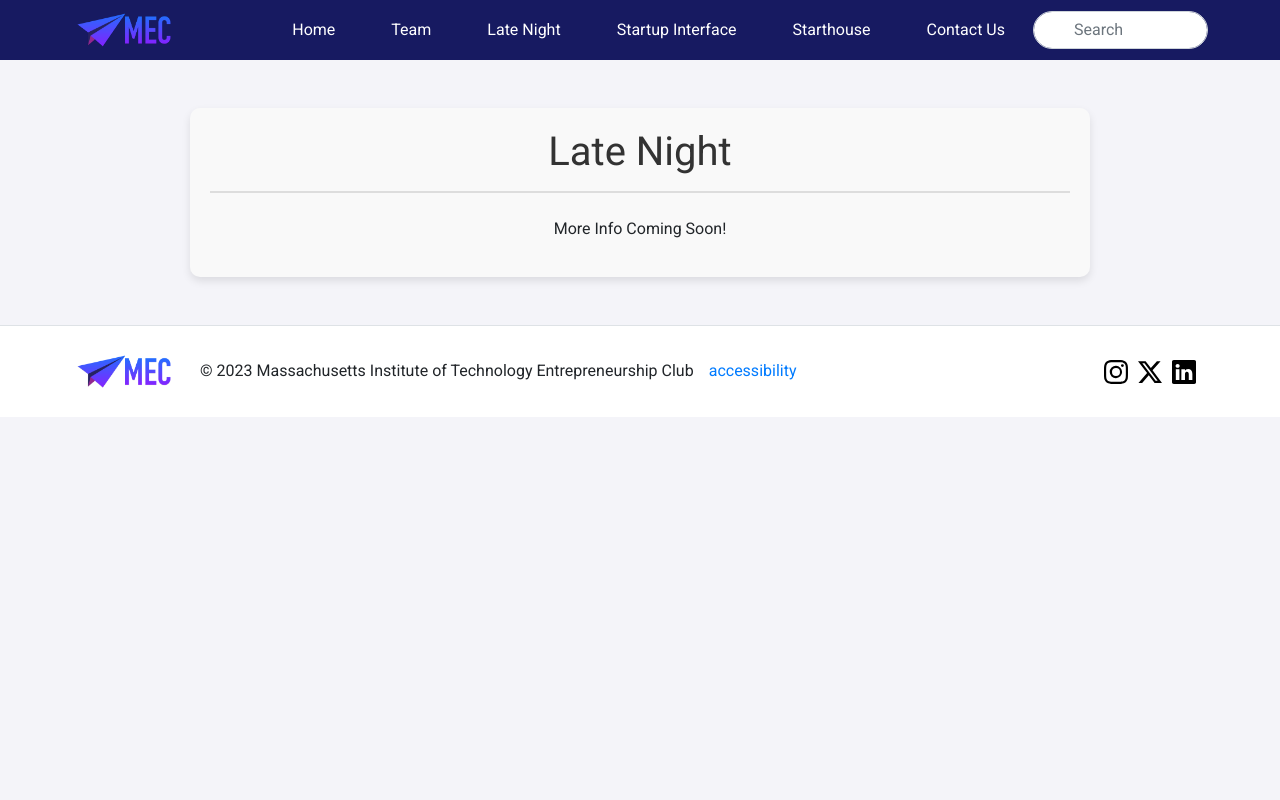
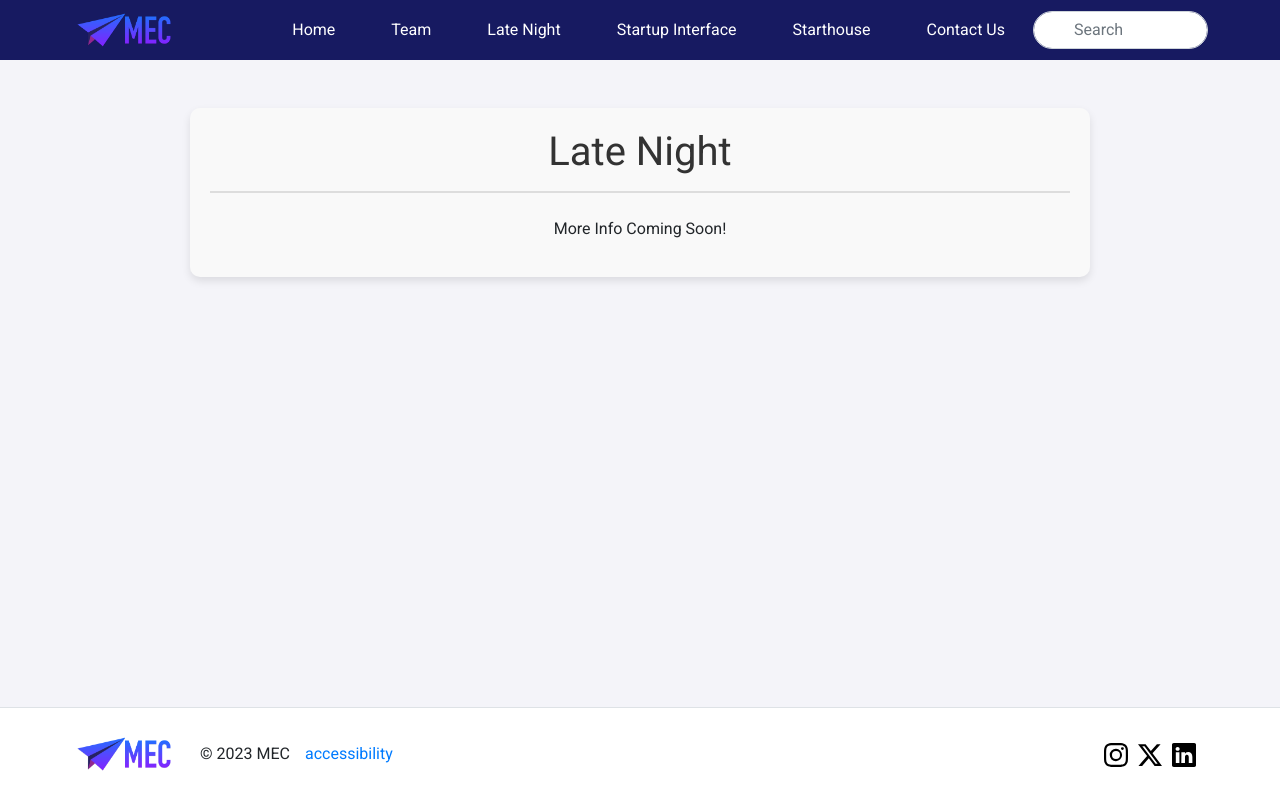
Before and after one commit to VittalT/MEC-Website, a website: page late-night.html in a window 1280 px wide. Drawn offline with nearby package versions, Linux system fonts and the light colour scheme.

Commit message:
Qudus's footer suggestions:

```diff
--- a/css/styles.css
+++ b/css/styles.css
@@ -1,8 +1,17 @@
 /* Home Page */
+
+html {
+  height: 100%;
+}
 
 body {
   font-family: "Roboto", sans-serif;
   background-color: #f4f4f9;
+  margin: 0;
+  padding: 0;
+  height: 100%;
+  display: flex;
+  flex-direction: column;
 }
 
 .navbar {
@@ -115,12 +124,13 @@ body {
 }
 
 #page-container {
-  position: relative;
+  display: flex;
+  flex-direction: column;
   min-height: 100vh;
 }
 
 #content-wrap {
-  padding-bottom: 2.5rem;
+  flex-grow: 1;
 }
 
 footer {
@@ -128,8 +138,9 @@ footer {
   justify-content: space-between;
   align-items: center;
   padding: 0 5%;
-  background-color: white; /* Or any other color */
-  flex-wrap: nowrap; /* Prevents the items from wrapping */
+  background-color: white;
+  flex-wrap: nowrap;
+  margin-top: auto;
 }
 
 footer > * {
--- a/footer.html
+++ b/footer.html
@@ -4,9 +4,7 @@
   <a onclick="redirectToHomePage()" class="navbar-brand" href="#">
     <img src="./images/short-airplane.png" alt="MEC Logo" width="100" />
   </a>
-  <span class="text-body-secondary"
-    >© 2023 Massachusetts Institute of Technology Entrepreneurship Club</span
-  >
+  <span class="text-body-secondary">© 2023 MEC</span>
   <a href="https://accessibility.mit.edu/" target="_blank">accessibility</a>
 
   <ul class="nav social-media-links">
--- a/late-night.html
+++ b/late-night.html
@@ -33,11 +33,14 @@
     <link rel="stylesheet" href="css/styles.css" />
   </head>
   <body>
+    <div id="page-container">
+      <div id="content-wrap">
         <div id="navbar-container"></div>
 
         <div class="container my-5" data-aos="zoom-in">
           <h1 class="text-center mb-4">Late Night</h1>
           <p class="text-center">More Info Coming Soon!</p>
+        </div>
       </div>
 
       <!-- Footer will be added here -->
@@ -57,5 +60,6 @@
       <!-- Custom JS -->
       <script src="js/script.js"></script>
       <script src="js/loadNavbar.js"></script>
+    </div>
   </body>
 </html>
```
Also changed, not shown: contact.html (+1 -2 lines), index.html (+10 -72 lines), starthouse.html (+1 -1 lines), startup-interface.html (+1 -1 lines), team.html (+1 -2 lines). Lines whose indentation alone changed are shown as unchanged.
